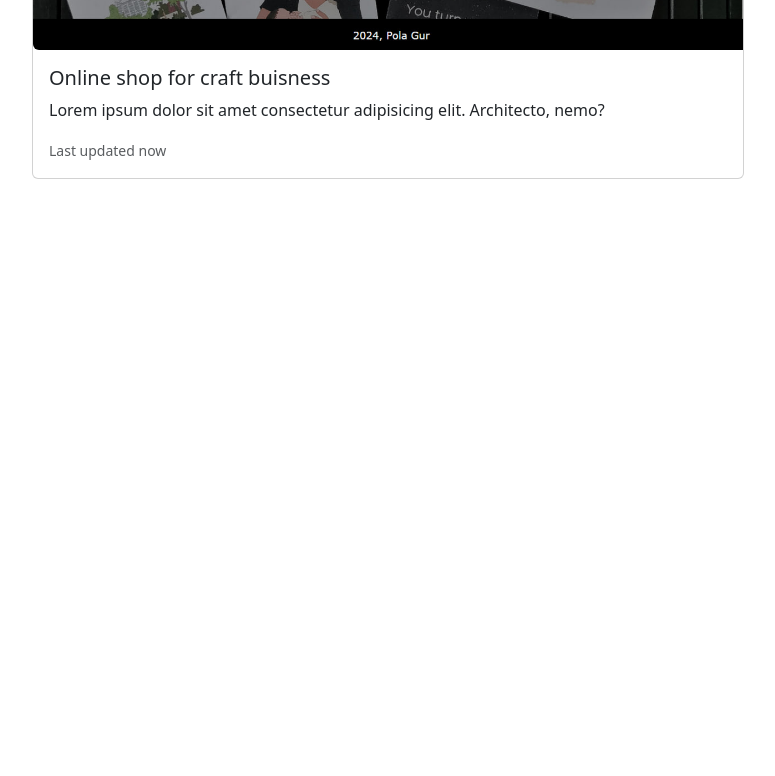
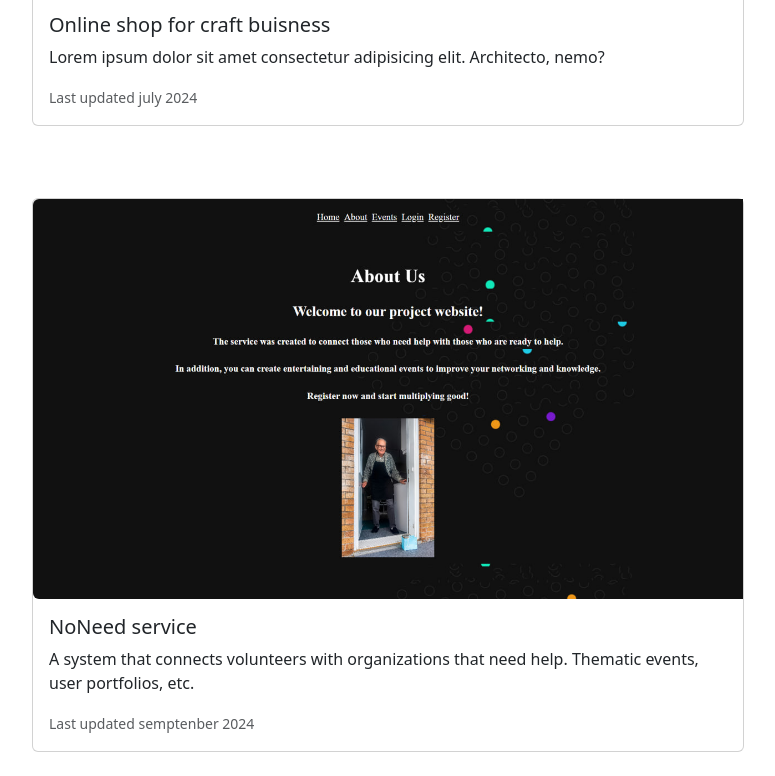
Before and after one commit to Pola-Gur/Portfolio_Pola_Gur, a plain HTML site: page projects.html in a window 1280 px wide. Shown: the part 667-1443 px from the top of the page, without its empty margins (252-1027 px from the left). Before the commit the page ends 870 px from the top, so only its background shows below. Drawn offline with nearby package versions, Linux system fonts and the light colour scheme.

Commit message:
added second project

```diff
--- a/projects.html
+++ b/projects.html
@@ -34,9 +34,9 @@
         <h1 class="my-5 text-primary text-center">
             Full Stack projects
         </h1>
-        <h4 class="text-center">
+        <!-- <h4 class="text-center">
             Training projects
-        </h4>
+        </h4>  -->
         <div class="container d-flex mt-4 p-4" style="max-width:95vh;">
             <div class="card w-100">
                 <div class="row">
@@ -53,7 +53,31 @@
                             </p>
                             <p class="card-text">
                                 <small class="text-muted">
-                                    Last updated now
+                                    Last updated july 2024
+                                </small>
+                            </p>
+                        </div>
+                    </div>
+                </div>
+            </div>
+        </div>
+        <div class="container d-flex mt-4 p-4" style="max-width:95vh;">
+            <div class="card w-100">
+                <div class="row">
+                    <div>
+                        <img src="photo_2024-09-02_13-08-39.jpg" class="img-fluid rounded-start" alt="...">
+                    </div>
+                    <div>
+                        <div class="card-body">
+                            <h5 class="card-title">
+                                NoNeed service
+                            </h5>
+                            <p class="card-text">
+                                A system that connects volunteers with organizations that need help. Thematic events, user portfolios, etc.
+                            </p>
+                            <p class="card-text">
+                                <small class="text-muted">
+                                    Last updated semptenber 2024
                                 </small>
                             </p>
                         </div>
```
Also changed, not shown: photo_2024-09-02_13-08-39.jpg (added).
